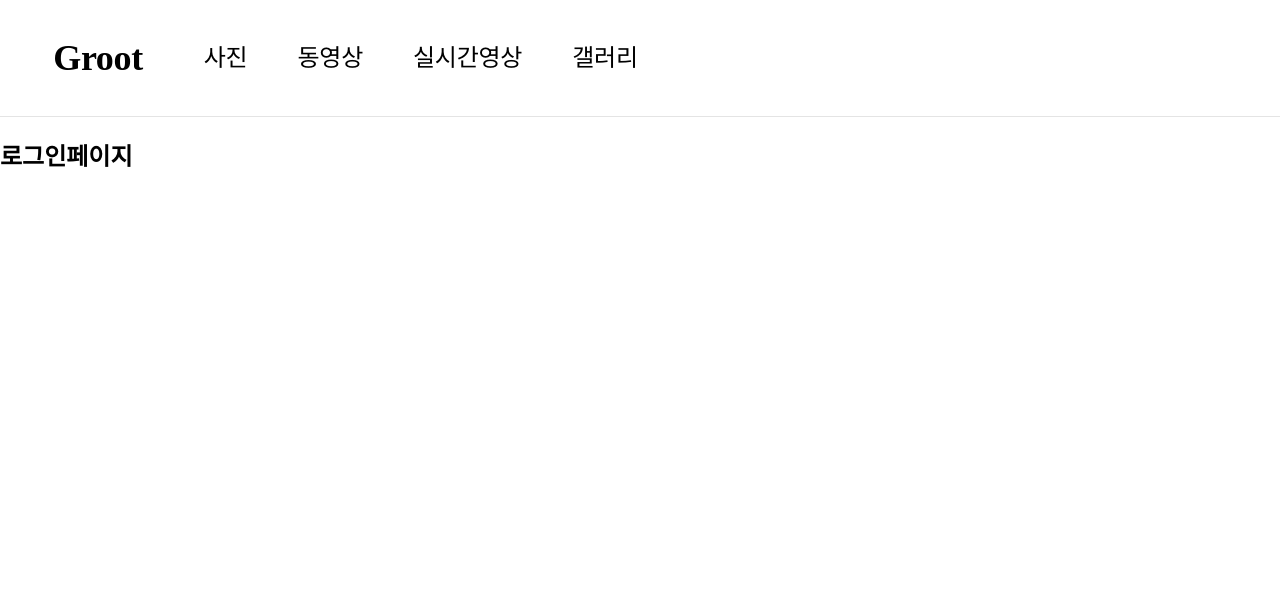
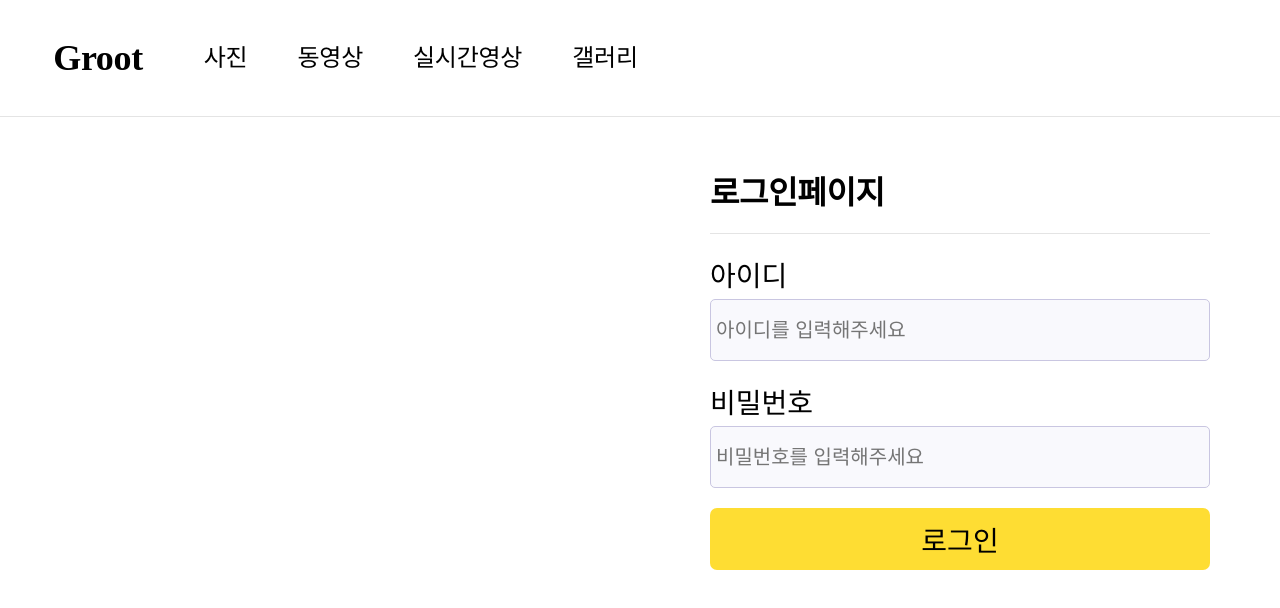
Before and after one commit to licensePlateBlur/FE, a React (Create React App) app: page /signin in a window 1280 px wide. Shown: the top 608 px of the page. Built offline with nearby package versions, Linux system fonts and the light colour scheme; no server answers.

Commit message:
[feat] : 로그인 컴포넌트 구현

```diff
--- a/src/context/GalleryContex.tsx
+++ b/src/context/GalleryContex.tsx
@@ -29,12 +29,17 @@ export const GalleryContexFC = ({ children }: { children: ReactNode }) => {
   const [endpoint, setEndpoint] = useState<boolean>(false);
   const addPage = () => setPage(prev => prev + 1);
   const GetFiles = useCallback(async () => {
-    const response = await getfiles(page);
-    console.log(response);
+
+    try {
+      const response = await getfiles(page);
+      console.log(response);
     if (response.data.length === 0) setEndpoint(true);
     else {
       setDatas(prev => [...prev, ...response.data]);
       setEndpoint(false);
+    }
+    }catch (err) {
+      console.log(err);
     }
   }, [page]);
   const DeleteHandler = (id: number) => {
--- a/src/pages/Signin/Signin.tsx
+++ b/src/pages/Signin/Signin.tsx
@@ -1,23 +1,101 @@
+import { ChangeEvent, useState } from 'react';
+import styled from 'styled-components';
+import { signin } from '../../apis/auth';
 const Signin = () => {
-  // const [email, setEmail] = useState('');
-  // const [password, setPassword] = useState('');
+  const [userid, setUserid] = useState<string>('');
+  const [password, setPassword] = useState<string>('');
+
+  const handleUserid = (e: ChangeEvent<HTMLInputElement>) => {
+    setUserid(e.target.value);
+  };
+  const handlePassword = (e: ChangeEvent<HTMLInputElement>) => {
+    setPassword(e.target.value);
+  };
+  const handleSubmit = async (e: ChangeEvent<HTMLFormElement>) => {
+    e.preventDefault();
+    try {
+      const response = await signin(userid,password);
+      console.log(response);
+      alert("아이디 비밀번호를 입력하세요")
+    } catch (err) {
+      console.log(err);
+    }
+  };
 
   return (
-    <>
-      <h2>로그인페이지</h2>
-      {/* <form onSubmit={handleSubmit}>
-        <label htmlFor="userid">아이디</label>
-        <input id="userid" onChange={handleEmailchange} placeholder="아이디를 입력해주세요" />
-        <br />
-        <label htmlFor="password">비밀번호</label>
-        <input id="password" onChange={handlePasswordChange} placeholder="8자리이상" />
-        <br />
-        <button disabled={true}>
+    <SignInLayout>
+      <Title>로그인페이지</Title>
+      <FormLayout onSubmit={handleSubmit}>
+        <GapLayer>
+          <LabelLayer htmlFor="userid">아이디</LabelLayer>
+          <InputLayer id="userid" onChange={handleUserid} placeholder="아이디를 입력해주세요" />
+        </GapLayer>
+        <GapLayer>
+          <LabelLayer htmlFor="password">비밀번호</LabelLayer>
+          <InputLayer
+            id="passwrod"
+            onChange={handlePassword}
+            placeholder="비밀번호를 입력해주세요"
+            type="password"
+          />
+        </GapLayer>
+        <SignUpButton>
           로그인
-        </button>
-      </form> */}
-    </>
+        </SignUpButton>
+      </FormLayout>
+    </SignInLayout>
   );
 };
 
 export default Signin;
+
+const SignInLayout = styled.div`
+  width: 500px;
+  height: 500px;
+  margin: 0 auto;
+  margin-top: 50px;
+`;
+const FormLayout = styled.form`
+  display: flex;
+  flex-direction: column;
+  gap: 20px;
+  justify-content: center;
+`;
+const Title = styled.div`
+  color: #000;
+  font-size: 32px;
+  font-style: normal;
+  font-weight: 700;
+  letter-spacing: -0.32px;
+  padding-bottom: 20px;
+  border-bottom: 1px solid #e4e4e4;
+  margin-bottom: 20px;
+`;
+const InputLayer = styled.input`
+  height: 28px;
+  padding: 16px 5px;
+  background: #f9f9fd;
+  border: 0.5px solid #c9c6e1;
+  border-radius: 5px;
+  font-size: 20px;
+`;
+
+const LabelLayer = styled.label`
+  font-size: 28px;
+`;
+
+const GapLayer = styled.div`
+  display: flex;
+  flex-direction: column;
+  gap: 5px;
+`;
+
+const SignUpButton = styled.button`
+  height: 62px;
+  font-size: 28px;
+  border-radius: 7px;
+  border: none;
+  background: #fedd33;
+  color: #000;
+  cursor: pointer;
+`;
--- a/src/pages/Signup/Signup.tsx
+++ b/src/pages/Signup/Signup.tsx
@@ -1,12 +1,11 @@
 import { ChangeEvent, useState } from 'react';
 import { signup } from '../../apis/auth';
-import { setLocalStorage } from '../../utils/LocalStorage';
 import styled from 'styled-components';
 import { checkEmail, checkMissInPut, comparePassword } from '../../utils/validation';
 
 const Signup = () => {
   const [username, setUsername] = useState<string>('');
-  const [email, setEmail] = useState<string>('');
+  const [email, setEmail] = useState<string>('@');
   const [userid, setUserid] = useState<string>('');
   const [password, setPassword] = useState<string>('');
   const [re_password, setRepassword] = useState<string>('');
@@ -27,11 +26,10 @@ const Signup = () => {
     setRepassword(e.target.value);
   };
   const handleSubmit = async (e: ChangeEvent<HTMLFormElement>) => {
-    alert('전송');
     e.preventDefault();
     try {
       const response = await signup({ username, email, userid, password });
-      setLocalStorage(response.data);
+      console.log(response)
     } catch (err) {
       console.log(err);
     }
@@ -72,7 +70,22 @@ const Signup = () => {
           />
           {!comparePassword(password, re_password) && <span>비밀번호가 일치하지 않습니다.</span>}
         </GapLayer>
-        <SignUpButton disabled={ (!checkEmail(email) || !comparePassword(password,re_password) || !checkMissInPut({email,password,userid,username})) ? true:false } $disabled={(!checkEmail(email) || !comparePassword(password,re_password) || !checkMissInPut({email,password,userid,username})) ? true:false}>
+        <SignUpButton
+          disabled={
+            !checkEmail(email) ||
+            !comparePassword(password, re_password) ||
+            !checkMissInPut({ email, password, userid, username })
+              ? true
+              : false
+          }
+          $disabled={
+            !checkEmail(email) ||
+            !comparePassword(password, re_password) ||
+            !checkMissInPut({ email, password, userid, username })
+              ? true
+              : false
+          }
+        >
           회원가입
         </SignUpButton>
       </FormLayout>
```
Also changed, not shown: src/utils/validation.ts (line endings or trailing spaces).
